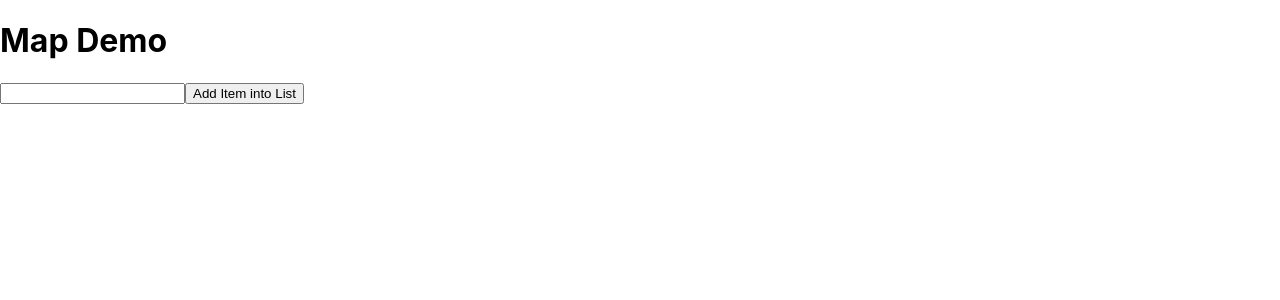
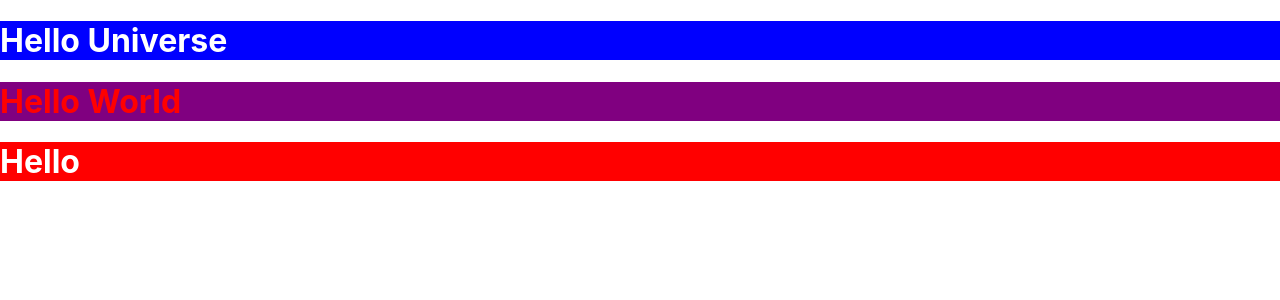
Before and after one commit to ROHITSABI/my-app, a React (Create React App) app: page / in a window 1280 px wide. Shown: the top 300 px of the page. Built offline with nearby package versions, Linux system fonts and the light colour scheme.

Commit message:
inline internal external

```diff
--- a/src/App.css
+++ b/src/App.css
@@ -1,38 +1,4 @@
-.App {
-  text-align: center;
+.beautify{
+  color: white;
+  background-color: blue;
 }
-
-.App-logo {
-  height: 40vmin;
-  pointer-events: none;
-}
-
-@media (prefers-reduced-motion: no-preference) {
-  .App-logo {
-    animation: App-logo-spin infinite 20s linear;
-  }
-}
-
-.App-header {
-  background-color: #282c34;
-  min-height: 100vh;
-  display: flex;
-  flex-direction: column;
-  align-items: center;
-  justify-content: center;
-  font-size: calc(10px + 2vmin);
-  color: white;
-}
-
-.App-link {
-  color: #61dafb;
-}
-
-@keyframes App-logo-spin {
-  from {
-    transform: rotate(0deg);
-  }
-  to {
-    transform: rotate(360deg);
-  }
-}
--- a/src/App.js
+++ b/src/App.js
@@ -1,26 +1,15 @@
-import { useState } from "react";
+import "./App.css";
 
 function App() {
-  let title = `Map Demo`;
-  let [list, setList] = useState([]);
-
-  let addItem = () => {
-    let textRef = document.querySelector("#textId1");
-    let newList = [...list, textRef.value];
-
-    setList(newList);
-  };
+  let myStyle = { color: "red", background: "purple" };
 
   return (
     <div>
-      <h1>{title}</h1>
-      <input type="text" name="" id="textId1" />
-      <input type="button" value="Add Item into List" onClick={addItem} />
-
-      {list.map((item) => (
-        <h1>{item}</h1>
-      ))}
+      <h1 className="beautify">Hello Universe</h1>
+      <h1 style={myStyle}>Hello World</h1>
+      <h1 style={{ color: "white", background: "red" }}>Hello</h1>
     </div>
   );
 }
+
 export default App;
```
